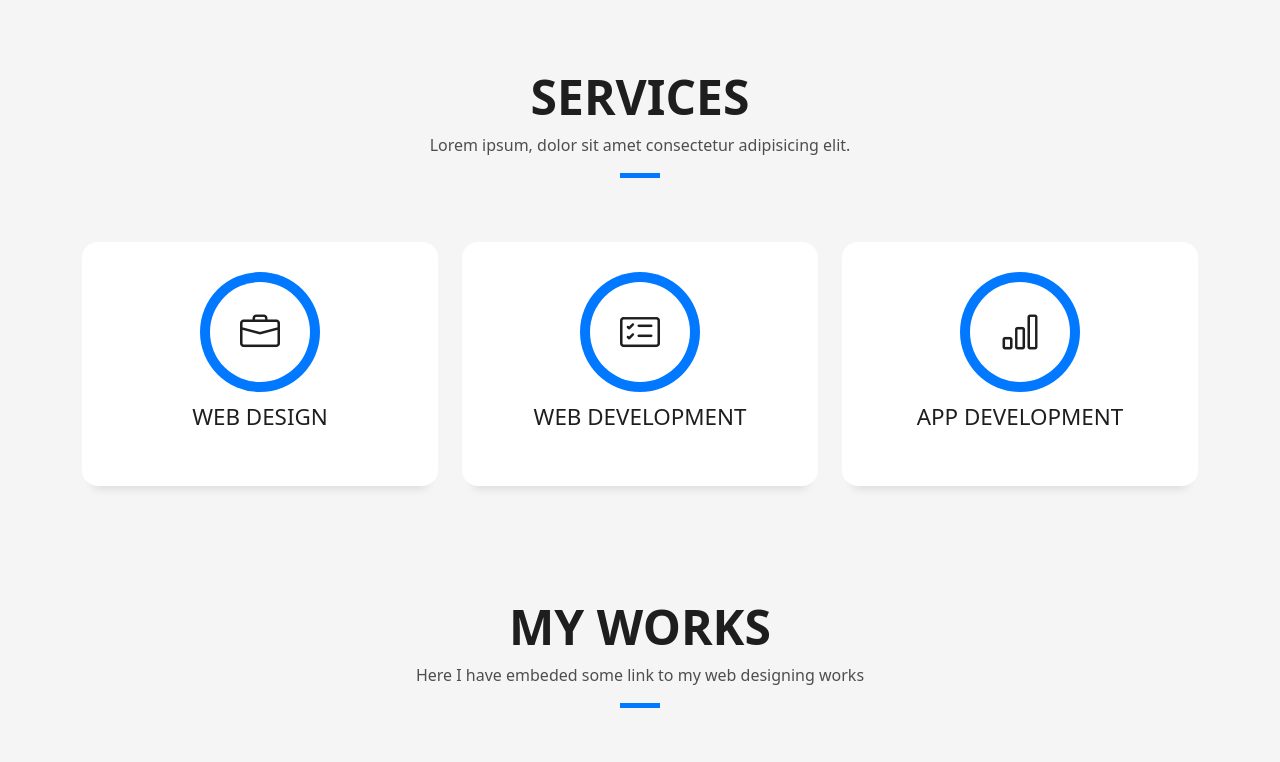
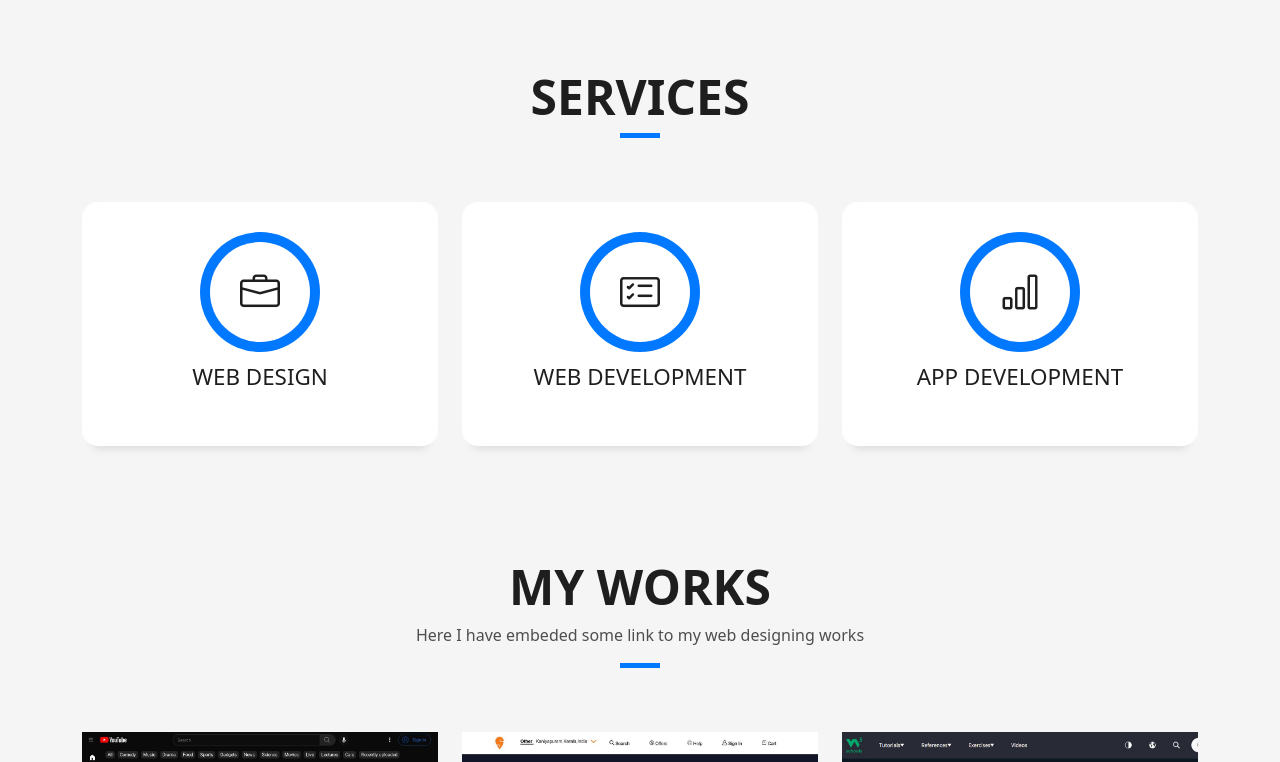
Before and after one commit to Goutham-Vinod/Personal_Portfolio_Webpage, a plain HTML site: page index.html in a window 1280 px wide. Shown: the part 1580-2342 px from the top of the page. Drawn offline with nearby package versions, Linux system fonts and the light colour scheme.

Commit message:
Second File

```diff
--- a/index.html
+++ b/index.html
@@ -143,9 +143,7 @@
               <h3 class="title-a">
                 Services
               </h3>
-              <p class="subtitle-a">
-                Lorem ipsum, dolor sit amet consectetur adipisicing elit.
-              </p>
+
               <div class="line-mf"></div>
             </div>
           </div>
```
